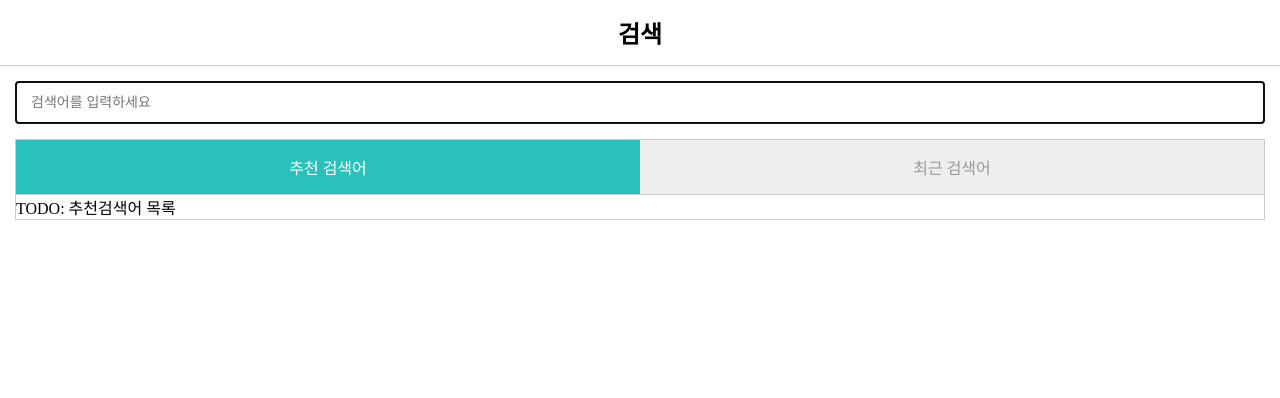
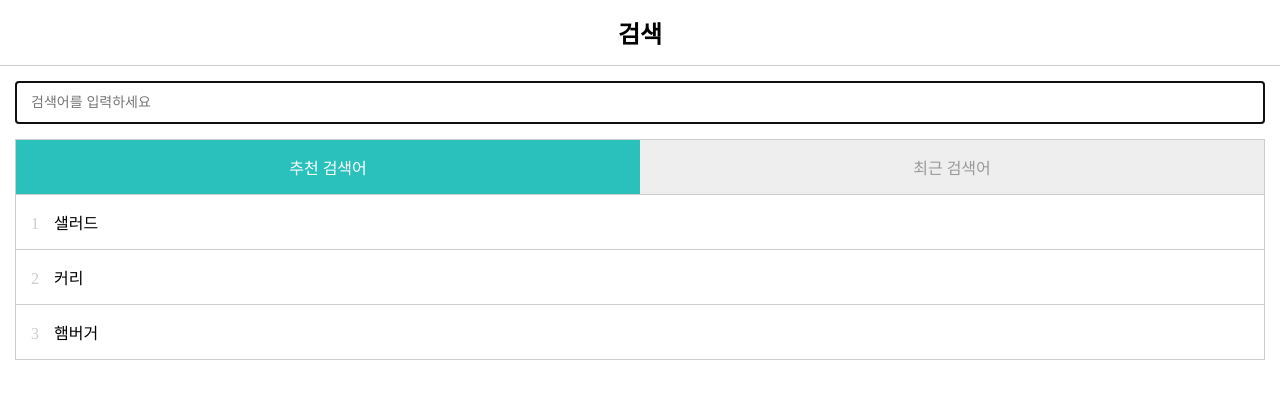
Before and after one commit to coldhailstone/lecture-react, a React app in the folder 3-component/: page / in a window 1280 px wide. Shown: the top 398 px of the page. Built offline with nearby package versions, Linux system fonts and the light colour scheme.

Commit message:
[구현하기 2] 상속 1

```diff
--- a/3-component/src/App.js
+++ b/3-component/src/App.js
@@ -4,6 +4,7 @@
 import SearchResult from './components/SearchResult';
 import store from './Store';
 import Tabs, { TabType } from './components/Tabs';
+import KeywordList from './components/KeywordList';
 
 export default class App extends React.Component {
     constructor() {
@@ -65,7 +66,7 @@
                                     selectedTab={selectedTab}
                                     onChange={(selectedTab) => this.setState({ selectedTab })}
                                 />
-                                {selectedTab === TabType.KEYWORD && <>TODO: 추천검색어 목록</>}
+                                {selectedTab === TabType.KEYWORD && <KeywordList onClick={(keyword) => this.search(keyword)} />}
                                 {selectedTab === TabType.HISTORY && <>TODO: 최근검색어 목록</>}
                             </>
                         )}
--- /dev/null
+++ b/3-component/src/components/KeywordList.js
@@ -0,0 +1,19 @@
+import React from 'react';
+import List from "./List";
+import store from '../Store';
+
+export default class KeywordList extends List {
+    componentDidMount() {
+        const data = store.getKeywordList();
+        this.setState({ data });
+    }
+
+    renderItem(item, index) {
+        return (
+            <>
+                <span className="number">{index + 1}</span>
+                <span>{item.keyword}</span>
+            </>
+        )
+    }
+}
--- /dev/null
+++ b/3-component/src/components/List.js
@@ -0,0 +1,29 @@
+import React from 'react';
+
+export default class List extends React.Component {
+    constructor() {
+        super();
+
+        this.state = {
+            data: []
+        }
+    }
+
+    renderItem(item, index) {
+        throw "renderItem()을 구현하세요";
+    }
+
+    render() {
+        return (
+            <ul className="list">
+                {this.state.data.map((item, index) => {
+                    return (
+                        <li key={item.id} onClick={() => this.props.onClick(item.keyword)}>
+                            {this.renderItem(item, index)}
+                        </li>
+                    )
+                })}
+            </ul>
+        )
+    }
+}
```
